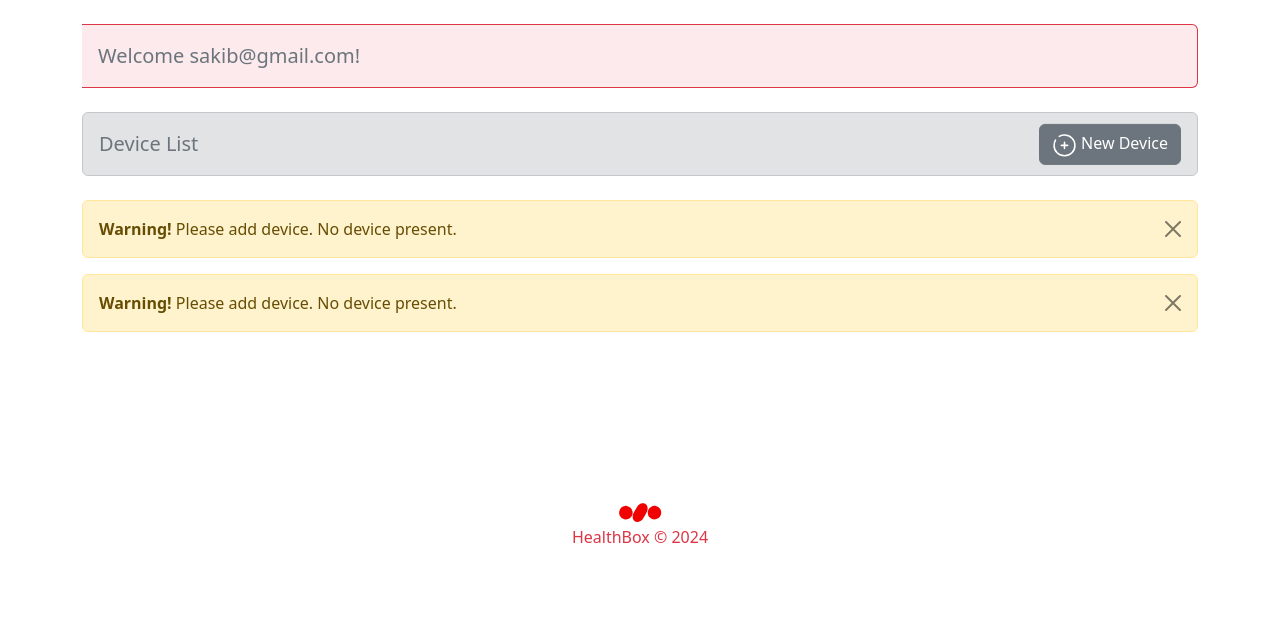
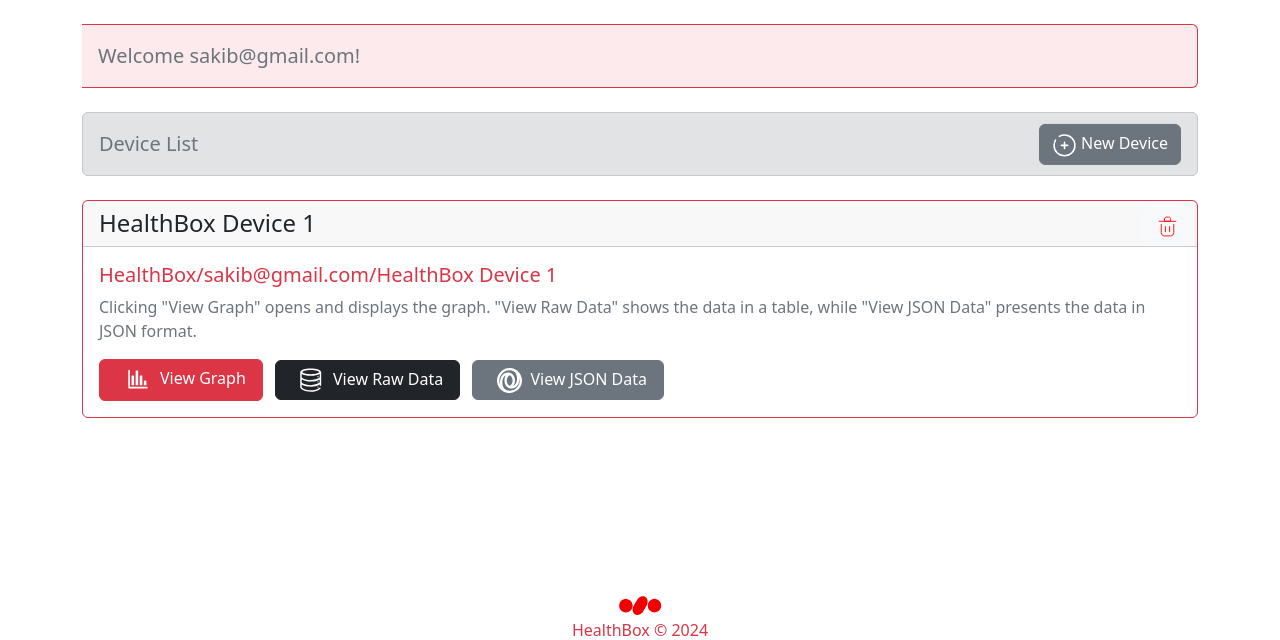
Before and after one commit to Sakib-Dalal/HealthBox, a Flask app: page /userpage in a window 1280 px wide. Shown: the part 79-719 px from the top of the page. Run offline with Flask 3, Linux system fonts and the light colour scheme; a user stored in the database is signed in; some libraries are stand-ins or nearby versions.

Commit message:
healthbox 08

```diff
--- /dev/null
+++ b/web_data/data/af60df29eeac698.csv
@@ -0,0 +1 @@
+Time,Blood_Pressure,ECG
--- a/web_data/main.py
+++ b/web_data/main.py
@@ -6,7 +6,7 @@ from werkzeug.security import generate_password_hash, check_password_hash
 from sqlalchemy.orm import relationship, DeclarativeBase, Mapped, mapped_column
 from sqlalchemy import Integer, String, Text
 from flask_login import UserMixin, login_user, LoginManager, login_required, current_user, logout_user
-import csv
+import csv, os
 # Import your forms from the forms.py
 from forms import RegisterForm
 
@@ -43,42 +43,15 @@ class User(UserMixin, db.Model):
 with app.app_context():
     db.create_all()
 
-
 # Home Page
 @app.route('/')
 def home():
-    # # to get user data
-    # s = db.get_or_404(User, 1)
-    # print(s.email)
-    # print(s.password)
-    # print(s.device)
-    # print(s.device_API)
-
-#    # to get all users list
-#     s = db.session.execute(db.select(User).order_by(User.id))
-#     r = s.scalars()
-#     for user in r:
-#         print(user.id, user.email, user.password, user.device, user.device_API)
-
-#     # read perticular record
-#     s = db.session.execute(db.select(User).where(User.email == 'sakib@gmail.com')).scalar()
-#     print(s.id)
-#     print(s.email)
-#     print(s.password)
-
-    # # update record
-    # s = db.session.execute(db.select(User).where(User.email == 'sakib@gmail.com')).scalar()
-    # s.email = 'sakib@gmail.com' # update value
-    # print("updated value")
-    # db.session.commit()
-
     # # update record
     # s = db.session.execute(db.select(User).where(User.email == 'sakib@gmail.com')).scalar()
     # s.device = None # update value
     # s.device_API = None
     # print("updated value")
     # db.session.commit()
-
     return render_template('index.html')
 
 # Login Page
@@ -87,11 +60,9 @@ def login():
     if request.method == "POST":
         email = request.form.get('email')
         password = request.form.get('password')
-
         # Find user by email entered
         result = db.session.execute(db.select(User).where(User.email == email))
         user = result.scalar()
-
         if not user:
             flash("That email does not exist, please try again.")
             return redirect(url_for('login'))
@@ -112,7 +83,6 @@ def register():
         email = request.form.get('email')
         result = db.session.execute(db.select(User).where(User.email == email))
         user = result.scalar()
-
         if user:
             # User already exists
             flash("You've already signed up with that email, login instead!")
@@ -145,13 +115,11 @@ def features():
 @app.route('/userpage')
 @login_required
 def userpage():
-    print(current_user.email)
-    print(current_user.device)
-    print(current_user.device_API)
-
+    # print(current_user.email)
+    # print(current_user.device)
+    # print(current_user.device_API)
     device_list = str(current_user.device).split(',')
     device_api_list = str(current_user.device_API).split(",")
-
     device_list_length = len(device_list)
     # Passing the name from the current_user
     return render_template('userpage.html', name=current_user.email, device=device_list, device_API=device_api_list, length=device_list_length)
@@ -165,35 +133,32 @@ def new_device(email):
 # delete device
 @app.route('/delete_device/<name>/<device_name>/<device_key>')
 @login_required
-def delete_device(name, device_name, device_key=0):
-    print(name)
-    print(device_name)
-    print(device_key)
-
+def delete_device(name, device_name, device_key):
+    # delete csv file
+    path = f"./data/{device_key}.csv"
+    os.remove(path)
     # Update data here
     record_to_be_updated = db.session.execute(db.select(User).where(User.email == name)).scalar()
     devices = str(record_to_be_updated.device)
     devices_api = str(record_to_be_updated.device_API)
-
     # using split to convert string to list
     device_list = devices.split(",")
     device_api_list = devices_api.split(",")
-
     # delete device name and device key
     device_list.remove(device_name)
     device_api_list.remove(device_key)
-
+    dl = ",".join(device_list)
+    da = ",".join(device_api_list)
     # convert to string
     # update record
-    record_to_be_updated.device =  ",".join(device_list)  # update value
-    record_to_be_updated.device_API = ",".join(device_api_list)
+    record_to_be_updated.device =  dl  # update value
+    record_to_be_updated.device_API = da
     print("delete value")
     db.session.commit()
-
     flash("Please Re-Login to overwrite changes.")
     return redirect(url_for('login'))
 
-# display api key
+# display created api key
 @app.route('/display_API/<email>/<device_name>/<API_key>')
 @login_required
 def display_api(email, device_name, API_key):
@@ -223,32 +188,20 @@ def register_new_device(name):
             # print data
             devices = str(record_to_be_updated.device)
             devices_api = str(record_to_be_updated.device_API)
-
-            if devices == "None"  or devices == "" and devices_api == "None" or devices_api == "":
-                device_list = [None]
-                device_api_list = [None]
-            else:
-                # using split to convert sting to list
-                device_list = devices.split(",")
-                device_api_list = devices_api.split(",")
-
+            # using split to convert sting to list
+            device_list = devices.split(",")
+            device_api_list = devices_api.split(",")
             # appending new device
             device_list.append(device_name)
             device_api_list.append(API_key)
+            dl = ",".join(device_list)
+            da =  ",".join(device_api_list)
             # convert to string
-             # update record
-            record_to_be_updated.device =  ",".join(device_list)  # update value
-            record_to_be_updated.device_API = ",".join(device_api_list)
+            # update record
+            record_to_be_updated.device =  dl  # update value
+            record_to_be_updated.device_API = da
             print("updated value")
             db.session.commit()
-            # new_user = User(
-            #     email = request.form.get('email'),
-            #     password = hash_and_salted_password
-            # )
-            # db.session.add(new_user)
-            # db.session.commit()
-            # Can redirect() and get name from the current_user
-            # return redirect(url_for('display_api', email=email, device_name=device_name, API_key=API_key))
             return render_template("display_api.html", email=email, device_name=device_name, API_key=API_key)
         else:
             flash("You entered incorrect email. Please re-login!")
--- a/web_data/templates/userpage.html
+++ b/web_data/templates/userpage.html
@@ -55,14 +55,15 @@
         Device List
         <a href="{{ url_for('new_device', email=name) }}" class="btn btn-secondary position-absolute top-50 end-0 translate-middle-y mx-3"><img src="./../static/add_device.svg" height="25" width="25" class=""/> New Device</a>
     </div>
-
-        {% for i in range(0, length) %}
-            {% if device[0] == "None" or device[0] == "" and length == 1 %}
+        {% if device[0] == "None" and length == 1 %}
             <div class="alert alert-warning alert-dismissible fade show" role="alert">
                 <strong>Warning!</strong> Please add device. No device present.
                 <button type="button" class="btn-close" data-bs-dismiss="alert" aria-label="Close"></button>
             </div>
-            {% else %}
+        {% else %}
+            {% for i in range(1, length) %}
+
+
             <div class="mb-4 card border border-danger fw-light">
                 <h5 class="card-header fs-4 fw-light text-dark">{{ device[i] }}</h5>
                 <!--Delete Device-->
@@ -98,8 +99,9 @@
                     <a href="#" class="btn btn-secondary px-3"><img class="mx-2" src="./../static/json.svg" height="25" width="25" />View JSON Data</a>
                 </div>
             </div>
+            {% endfor %}
             {% endif %}
-            {% endfor %}
+
 
 
 
```
Also changed, not shown: web_data/instance/users.db.
